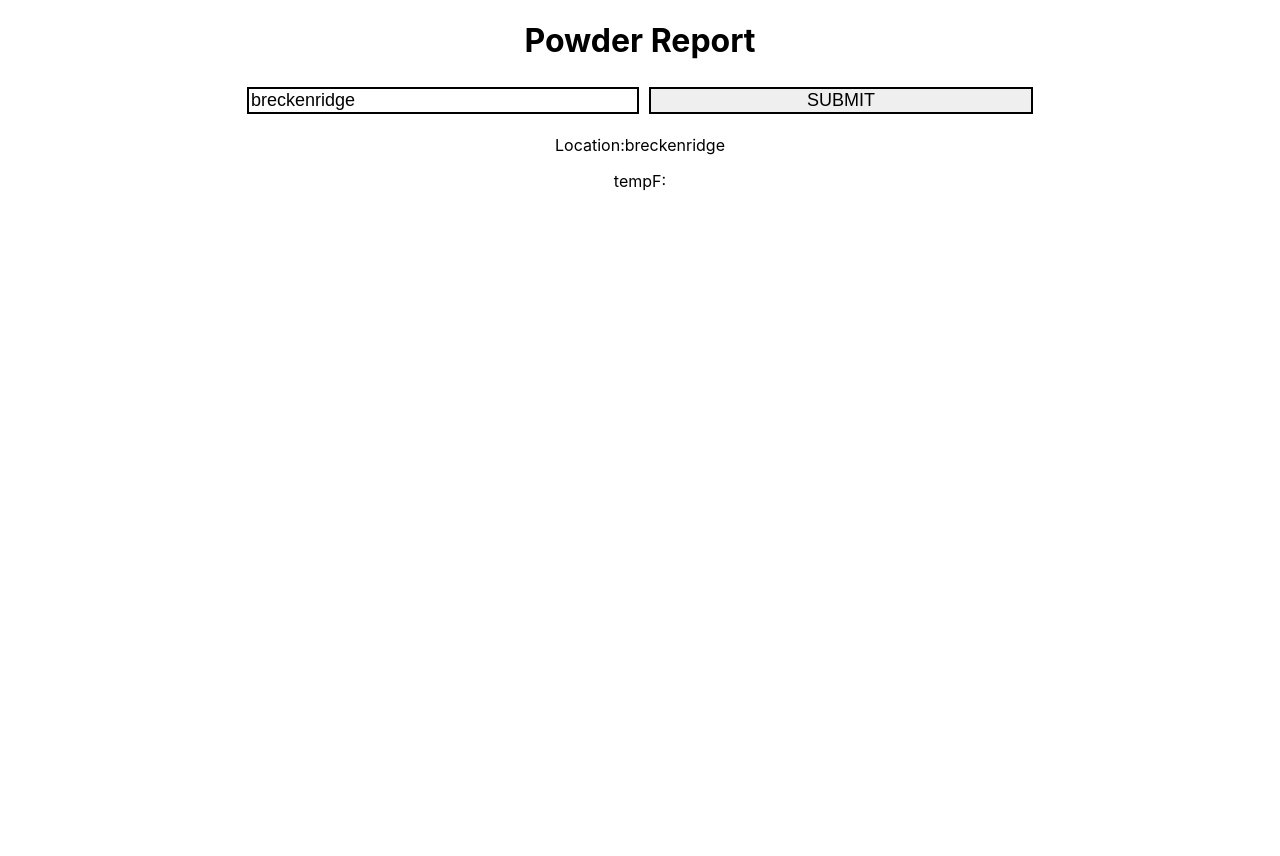
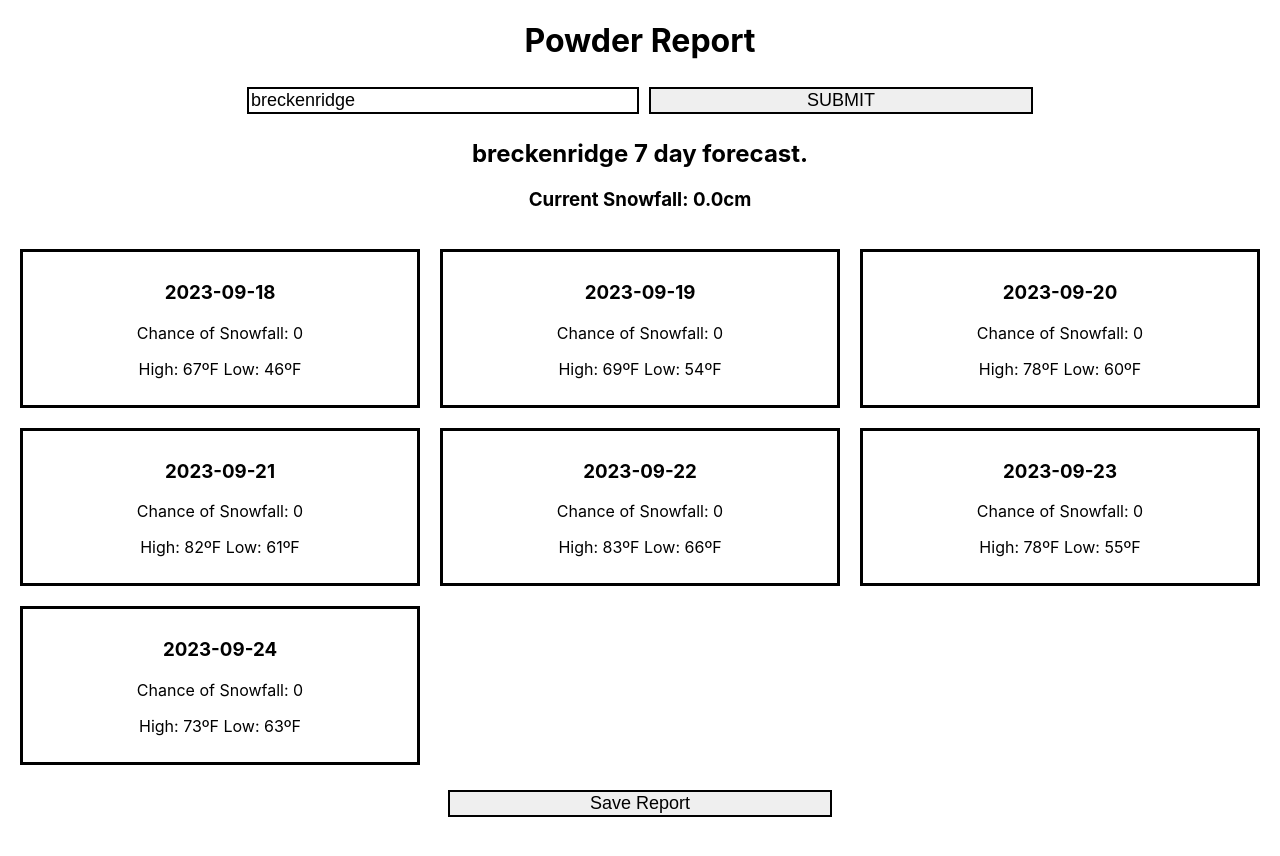
Before and after one commit to BenHolden010/Powder-Report, a React (Create React App) app: page / in a window 1280 px wide. Both pictures are taken after a click on the button "SUBMIT". Shown: the top 856 px of the page. Before the commit the page ends 800 px from the top, so only its background shows below. Built offline with nearby package versions, Linux system fonts and the light colour scheme.

Commit message:
Add a save button and functionality.

```diff
--- a/src/App.js
+++ b/src/App.js
@@ -9,15 +9,24 @@
   const [location, setLocation] = useState('breckenridge');
   const [report, setReport] = useState({});
   const [reports, setReports] = useState([])
+  const [allWeatherObjects, setAllWeatherObjects] = useState([])
 
-  useEffect(()=>{
-    // getReportByCity()
+  function displayReport(location){
+    // getReportByCity(location)
     // .then(data=>console.log(data))
     // console.log(report)
-  },[report])
+      console.log('Hello')
+      setReport(sampleData.data)
+      console.log(sampleData.data.weather)
+      setAllWeatherObjects(sampleData.data.weather)
+    }
+    console.log(allWeatherObjects)
 
- function addReport(newReport) {
+ function saveReport(newReport) {
+  console.log(newReport)
+  if(!reports.map(report=>report.location).includes(newReport.location)){
     setReports([...reports, newReport]);
+  }
   }
 
   function deleteReport(id) {
@@ -28,8 +37,9 @@
   return(
   <main className='App'>
       <h1>Powder Report</h1>
-      <Form addReport={addReport} setReport={setReport} setLocation={setLocation}/>
-      {report && <Report location={location} report={report}/>}
+      <Form setReport={setReport} setLocation={setLocation} displayReport={displayReport}/>
+      <Report saveReport={saveReport} location={location} report={report} allWeatherObjects={allWeatherObjects}
+      />
       <Reports reports={reports} deleteReport={deleteReport}/>
     </main>
   )
--- a/src/Card.js
+++ /dev/null
@@ -1,12 +0,0 @@
-import './Card.css';
-
-const Card = ({ title, description, id, deleteIdea }) => {
-    return (
-      <div className='card'>
-        <h3>{title}</h3>
-        <p>{description}</p>
-        <button onClick={()=> deleteIdea(id)}>🗑</button>
-      </div>
-    )
-  }
-  export default Card;
--- /dev/null
+++ b/src/DayCard.js
@@ -0,0 +1,12 @@
+import './Card.css';
+
+const DayCard = ({date, chanceofsnow, maxTempF, minTempF}) => {
+    return (
+      <div className='card'>
+        <h3>{date}</h3>
+        <p>Chance of Snowfall: {chanceofsnow}</p>
+        <p>High: {maxTempF}ºF Low: {minTempF}ºF</p>
+      </div>
+    )
+  }
+  export default DayCard;
--- a/src/Form.js
+++ b/src/Form.js
@@ -1,28 +1,17 @@
-import { useState } from 'react';
+import { useEffect, useState } from 'react';
 import './Form.css';
 import sampleData from './sampleData.json'
 
-export default function Form({addReport, location, report, setLocation, setReport}){
+export default function Form({location, report, setLocation, setReport, displayReport}){
 
   location = 'breckenridge'
   function submitLocations(event){
     event.preventDefault()
-    if(location === 'breckenridge'){
-      setReport(sampleData.data)
-      console.log(sampleData.data.weather[0].bottom[0].maxtempF)
-      // console.log(report)
-    }
+    displayReport(location)
   }
 
-function submitReports(event) {
-        event.preventDefault()
-        const newReport = report
-        addReport(newReport)
-        clearInput()
-  }
   function clearInput(){
         setLocation("")
-        // setReport({})
   }
 
     return (
--- a/src/Report.css
+++ b/src/Report.css
@@ -0,0 +1,6 @@
+.report-container {
+  padding: 20px;
+  display: grid;
+  grid-template-columns: repeat(3, 1fr);
+  grid-gap: 20px;
+}
--- a/src/Report.js
+++ b/src/Report.js
@@ -1,15 +1,32 @@
 
+import DayCard from "./DayCard"
+import './Report.css'
 
-function Report({location, report}){
-  console.log(report)
-const tempF = null
-// let query = report.request[0].query
-// console.log(report[0])
+function Report({location, allWeatherObjects, saveReport}){
+let reportTemplate = {
+  id: Date.now(),
+  location: location,
+  currentSnowfall: `Current Snowfall: ${allWeatherObjects.map(obj=>obj.totalSnowfall_cm)[0]}cm`,
+  allWeatherObjects: allWeatherObjects
+}
+const days = allWeatherObjects.map(day=>{
+  return <DayCard
+  date={day.date}
+  chanceofsnow={day.chanceofsnow}
+  maxTempF={day.bottom.map(time=>time.maxtempF)}
+  minTempF={day.bottom.map(time=>time.mintempF)}
+  />
+})
+
   return (
-  <div className='report'>
-    <p>Location:{location}</p>
-    {/* <p>Query:{query}</p> */}
-    <p>tempF: {tempF}</p>
+  <div >
+    <h2>{location} 7 day forecast.</h2>
+    <h3>
+      Current Snowfall: {allWeatherObjects.map(obj=>obj.totalSnowfall_cm)[0]}cm</h3>
+    <div className='report-container'>
+    {days}
+    </div>
+    <button onClick={(event) => {saveReport(reportTemplate)}}>Save Report</button>
   </div>
 )
 }
--- /dev/null
+++ b/src/ReportCard.js
@@ -0,0 +1,12 @@
+import './Card.css';
+
+const ReportCard = ({ location, currentSnowfall, id, deleteReport }) => {
+    return (
+      <div className='card'>
+        <h3>{location}</h3>
+        <p>{currentSnowfall}</p>
+        <button onClick={()=> deleteReport(id)}>🗑</button>
+      </div>
+    )
+  }
+  export default ReportCard;
--- a/src/Reports.js
+++ b/src/Reports.js
@@ -1,12 +1,12 @@
 import './Reports.css';
-import Card from "./Card"
+import Card from "./ReportCard"
 function Reports({ reports, deleteReport }){
 
   const reportCards = reports.map(report => {
     return (
       <Card
-        title={report.title}
-        description={report.description}
+        location={report.location}
+        currentSnowfall={report.currentSnowFall}
         id={report.id}
         key={report.id}
         deletereport={deleteReport}
```
